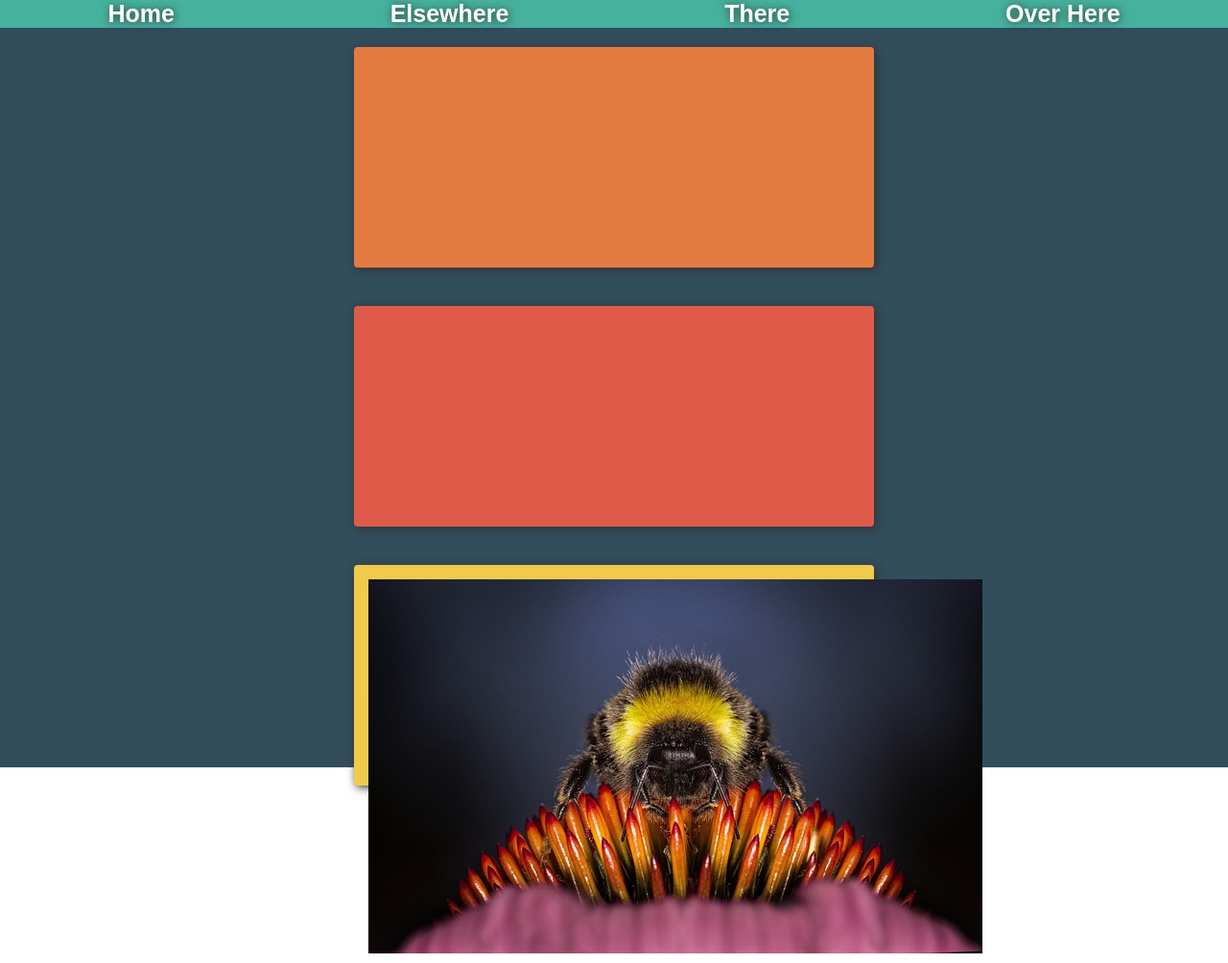
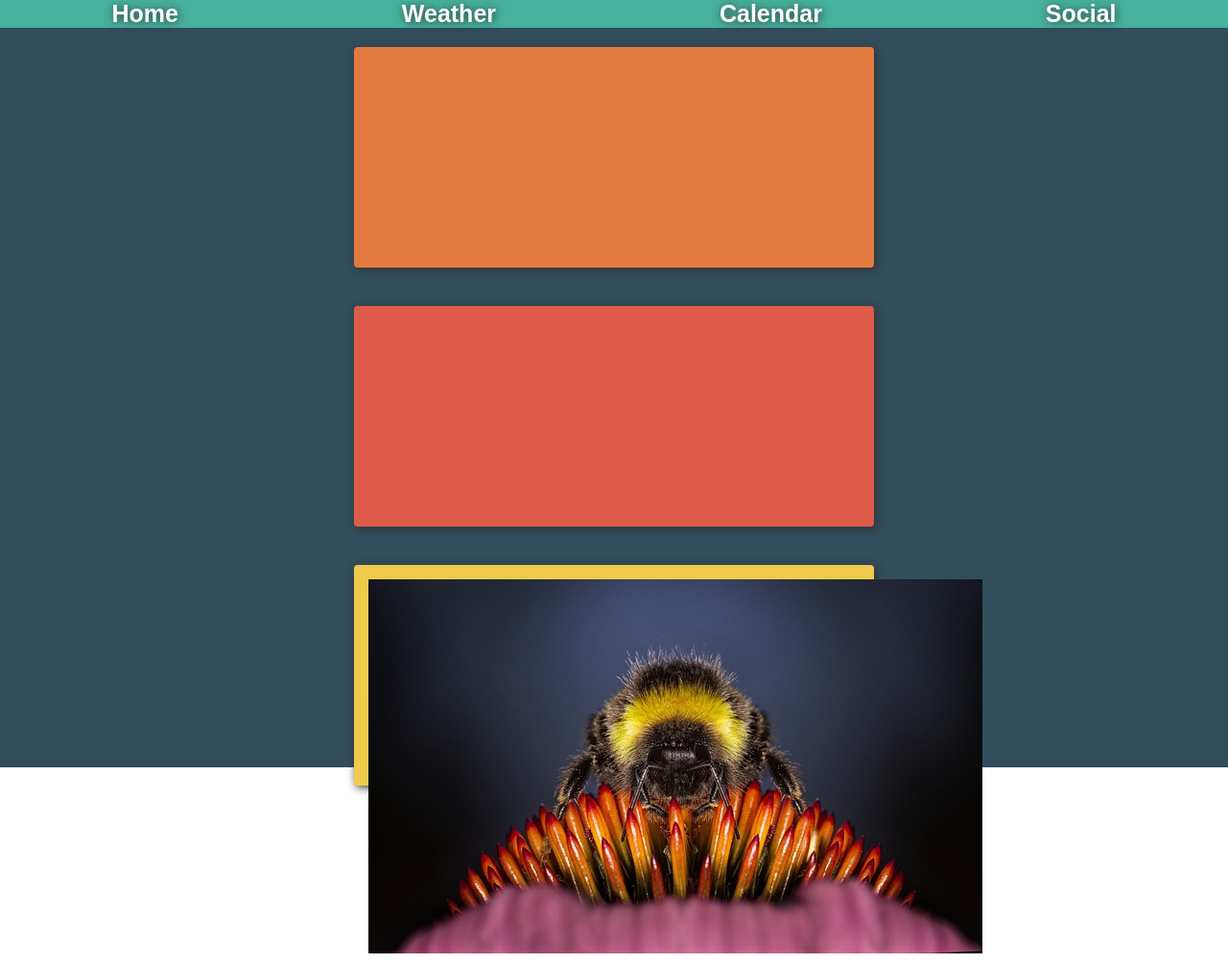
Before and after one commit to WizardRyan/SASSLayout, a plain HTML site: page index.html in a window 1280 px wide. Shown: the top 1004 px of the page at 96% size. Drawn offline with Linux system fonts and the light colour scheme.

Commit message:
added links for each component

```diff
--- a/index.html
+++ b/index.html
@@ -12,18 +12,18 @@
 
     <nav>
         <span><a href="index.html">Home</a></span>
-        <span><a href="#">Elsewhere</a></span>
-        <span><a href="#">There</a></span>
-        <span><a href="#">Over Here</a></span>
+        <span><a href="#weather">Weather</a></span>
+        <span><a href="#calendar">Calendar</a></span>
+        <span><a href="#social">Social</a></span>
     </nav>
 
-    <div class="card-orange">
+    <div class="card-orange" id="weather">
 
     </div>
-    <div class="card-red">
+    <div class="card-red" id="calendar">
 
     </div>
-    <div class="card-yellow">
+    <div class="card-yellow" id="social">
         <div class="single-social-section">
             <div class="social-image">
                 <img src="images/social_pic_holder.jpg">
```
